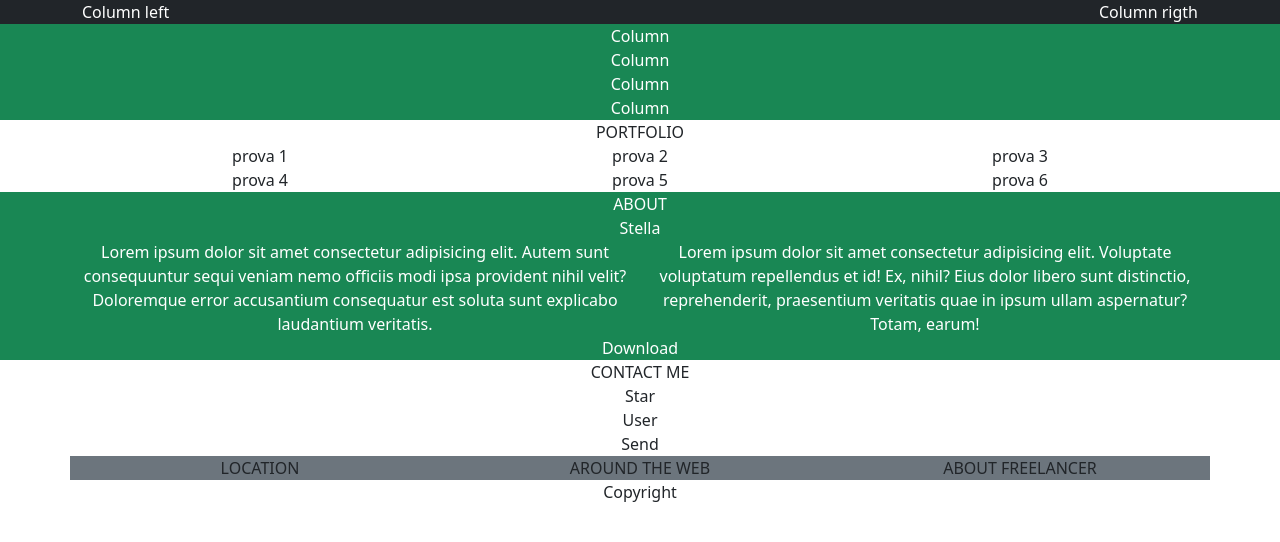
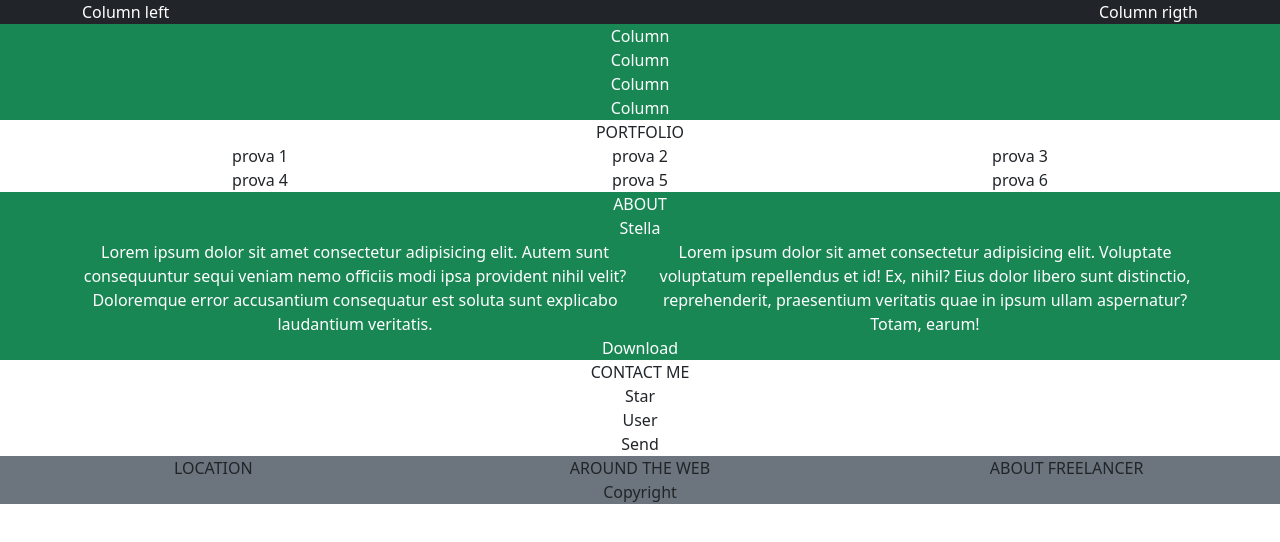
Before and after one commit to info-mic-info/html-css-bootstrap-freelancer, a plain HTML site: page index.html in a window 1280 px wide. Drawn offline with nearby package versions, Linux system fonts and the light colour scheme.

Commit message:
Fix structure

```diff
--- a/index.html
+++ b/index.html
@@ -139,7 +139,7 @@
     </main>
 
     <footer>
-        <div class="container bg-secondary text-center">
+        <div class="container-fluid bg-secondary text-center">
             <div class="row">
                 <div class="col-12 col-md-4">
                     LOCATION
@@ -153,12 +153,15 @@
             </div>
         </div>
 
+
+        <div class="container-fluid bg-secondary text-center">
             <div class="container text-center">
                 <div class="row">
                     <div class="col-12">
                         Copyright
                     </div>
 
+                </div>
             </div>
         </div>
 
```
Lines whose indentation alone changed are shown as unchanged.
